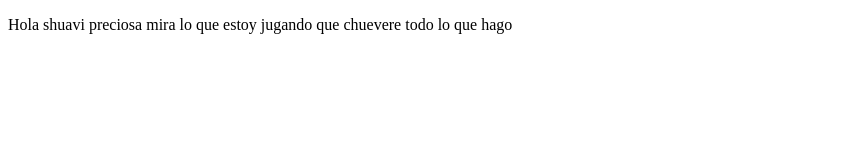
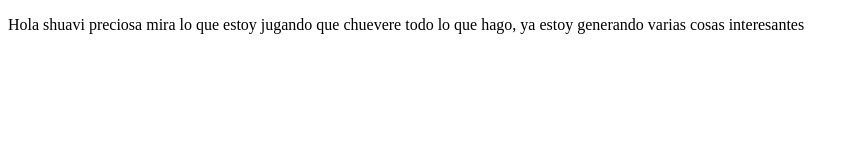
Before and after one commit to ovalenciac/proyectodemocursoprework, a plain HTML site: page index.html in a window 1280 px wide. Shown: the whole page, without its empty margins (0-858 px from the left). Drawn offline with Linux system fonts and the light colour scheme.

```diff
--- a/index.html
+++ b/index.html
@@ -4,12 +4,13 @@
     <meta charset="UTF-8">
     <meta http-equiv="X-UA-Compatible" content="IE=edge">
     <meta name="viewport" content="width=device-width, initial-scale=1.0">
-    <title>Hola Mundo</title>
+    <title>Hola Familia</title>
 </head>
 <body>
     <p>
         Hola shuavi preciosa mira lo que estoy jugando
-        que chuevere todo lo que hago
+        que chuevere todo lo que hago, ya estoy generando varias cosas
+        interesantes
     </p>
 
 </body>
```
